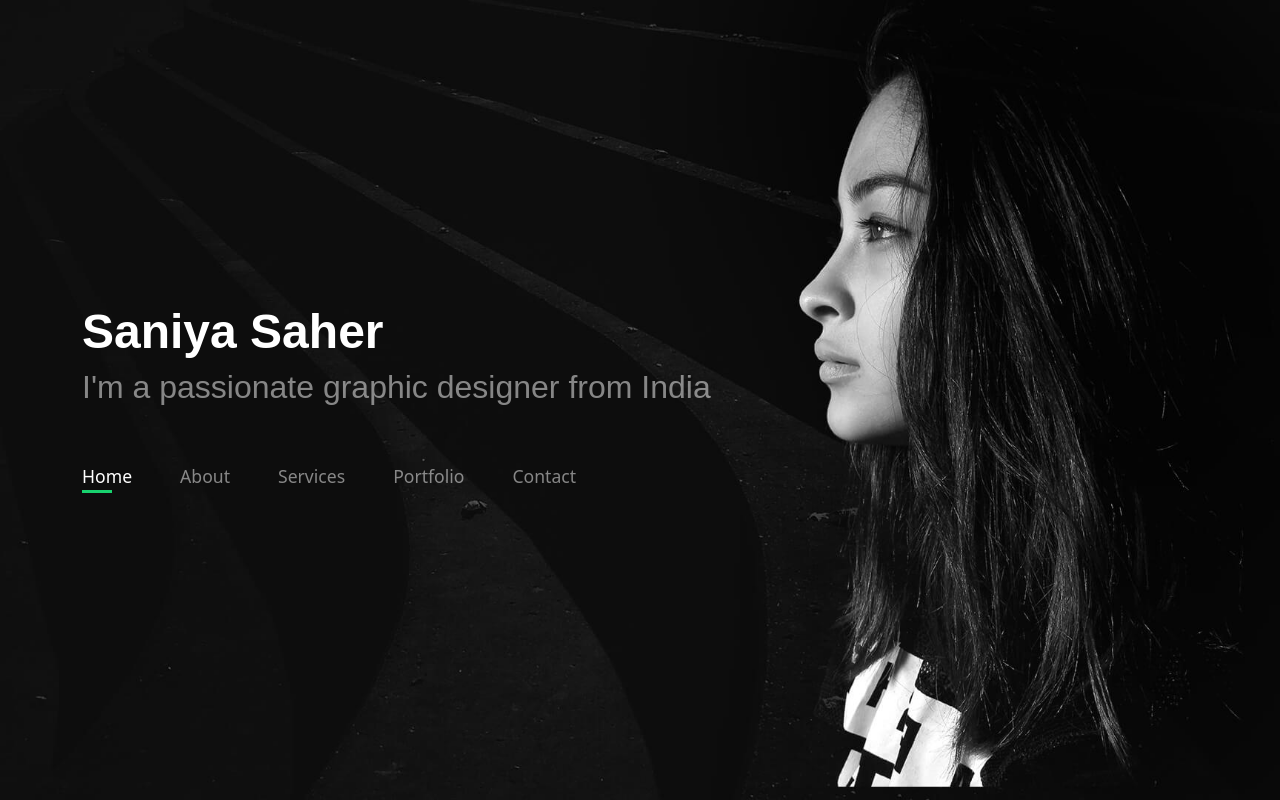
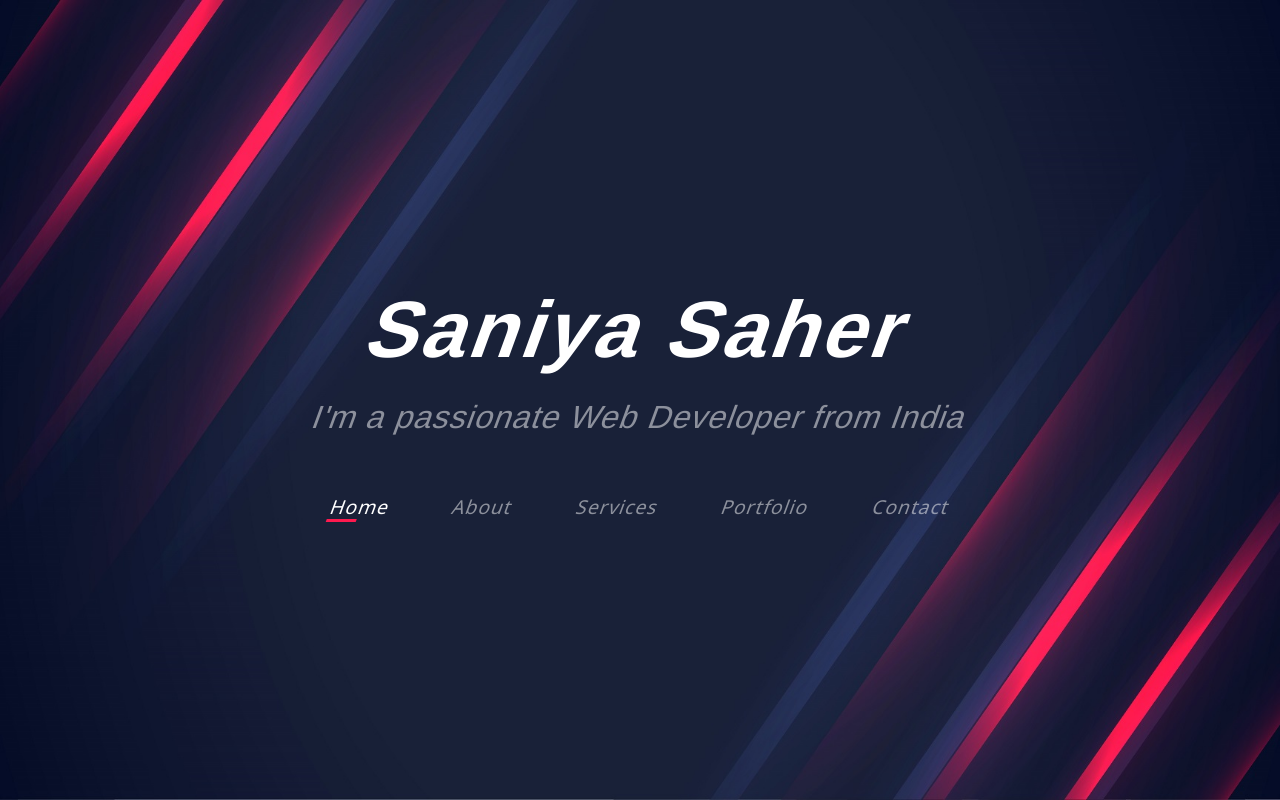
Before and after one commit to saniyasaher20/personal, a plain HTML site: page index.html in a window 1280 px wide. Drawn offline with Linux system fonts and the light colour scheme.

Commit message:
header update

```diff
--- a/assets/css/style.css
+++ b/assets/css/style.css
@@ -30,7 +30,7 @@ body {
 
 body::before {
   content: "";
-  background: #000 url("../img/bg.jpg") top right no-repeat;
+  background: #000 url("../img/bg1.jpg") top center no-repeat;
   background-size: cover;
   height: 100vh;
   position: fixed;
@@ -57,6 +57,7 @@ h1, h2, h3, h4, h5, h6 {
 
 #s-header .container {
   display: flex;
+  justify-content: center;
   align-items: center;
   height: 100vh;
 }
@@ -65,49 +66,80 @@ h1, h2, h3, h4, h5, h6 {
   transition: ease-in-out 0.2s;
 }
 
+#s-header h1 {
+  transform: skewX(-20deg);
+}
+
 #s-header h1 a {
   color: #fff;
-  font-size: 3rem;
+  letter-spacing: 3px;
+  font-size: 5rem;
   font-weight: bold;
-  margin-bottom: 1rem;
+  /* font-style: italic; */
+  line-height: 1.5;
 }
 
 #s-header h2 {
   margin-bottom: 3rem;
   color: rgba(255, 255, 255, 0.5);
+  transform: skewX(-20deg);
+  letter-spacing: 1px;
 }
 
-#s-header .navbar a {
-  color: rgba(255, 255, 255, 0.5);
-  font-size: 1.1rem;
-  margin-right: 3rem;
-  padding: 0;
-  transition: ease-in-out 0.3s;
+@media (max-width: 572px) {
+  #s-header .container {
+    justify-content: start;
+    padding: 0;
+  }
+  #s-header h1 {
+    transform: skewX(-10deg);
+    padding-left: 0.75rem;
+    padding-right: 0.75rem;
+  }
+  #s-header h1 a {
+    letter-spacing: unset;
+  }
+  #s-header h2 {
+    transform: skewX(-10deg);
+    letter-spacing: unset;
+    padding-left: 0.75rem;
+    padding-right: 0.75rem;
+  }
 }
 
-#s-header .navbar a::before {
-  content: "";
-  border-bottom: 3px solid #18d26e;
-  position: absolute;
-  bottom: 4px;
-  height: 2px;
-  width: 0;
-  transition: all 0.3s ease-in-out 0s;
+#s-navbar a {
+  color: rgba(255, 255, 255, 0.5);
+  font-size: 1.2rem;
+  letter-spacing: 1px;
+  transform: skewX(-20deg);
+  margin: 0 2rem;
+  padding: 0;
+  transition: all 0.1s ease-in-out 0s;
 }
 
-#s-header .navbar a:hover::before, #s-header .navbar .active::before {
+#s-navbar a::before {
+  content: "";
+  border-bottom: 3px solid rgb(254, 26, 79);
+  position: absolute;
+  visibility: hidden;
+  bottom: 0;
+  height: 0;
+  width: 0;
+}
+
+#s-navbar a:hover::before, #s-navbar .active::before {
   visibility: visible;
+  transition: all 0.3s ease-in-out 0s;
   width: 30px;
 }
 
-#s-header .navbar a:hover, #s-header .navbar .active {
+#s-navbar a:hover, #s-navbar .active {
   color: #fff;
 }
 
 /* ==========Mobile Navigation========== */
 
 @media (max-width: 572px) {
-
   .s-mobile-nav-toggle {
     position: fixed;
     top: 3%;
@@ -115,7 +147,6 @@ h1, h2, h3, h4, h5, h6 {
     font-size: 1.5rem;
     cursor: pointer;
   }
-
   .s-mobile-nav {
     position: fixed;
     top: 10%;
@@ -125,7 +156,6 @@ h1, h2, h3, h4, h5, h6 {
     z-index: 5;
     background: rgb(0, 0, 0, 0.9);
   }
-
   .s-mobile-nav .navbar-nav {
     display: flex;
     flex-direction: column;
--- a/index.html
+++ b/index.html
@@ -21,11 +21,11 @@
 <body>
   <!-- Header -->
   <header id="s-header">
-    <div class="container mx-auto text-center text-md-start text-md-nowrap">
+    <div class="container">
       <div class="row">
-        <div class="col">
+        <div class="col text-center text-md-nowrap ">
           <h1><a href="index.html">Saniya Saher</a></h1>
-          <h2>I'm a passionate <span>graphic designer</span> from India</h2>
+          <h2>I'm a passionate <span>Web Developer</span> from India</h2>
 
           <!-- Navbar -->
           <nav class="navbar navbar-expand-sm navbar-dark" id="s-navbar" aria-label="Main navigation">
@@ -34,13 +34,13 @@
               <span class="navbar-toggler-icon"></span>
             </button>
 
-            <div class="s-mobile-nav collapse navbar-collapse mx-sm-auto" id="navbarID">
+            <div class="s-mobile-nav collapse navbar-collapse mx-sm-auto justify-content-center" id="navbarID">
               <div class="navbar-nav">
                 <a class="nav-link active" aria-current="page" href="#">Home</a>
-                <a class="nav-link" href="#s-about">About</a>
-                <a class="nav-link" href="#s-services">Services</a>
-                <a class="nav-link" href="#s-portfolio">Portfolio</a>
-                <a class="nav-link" href="#s-contact">Contact</a>
+                <a class="nav-link" href="#about"><span>About</span></a>
+                <a class="nav-link" href="#services"><span>Services</span></a>
+                <a class="nav-link" href="#portfolio"><span>Portfolio</span></a>
+                <a class="nav-link" href="#contact"><span>Contact</span></a>
               </div>
             </div>
           </nav>
```
Also changed, not shown: assets/img/bg1.jpg (added).
